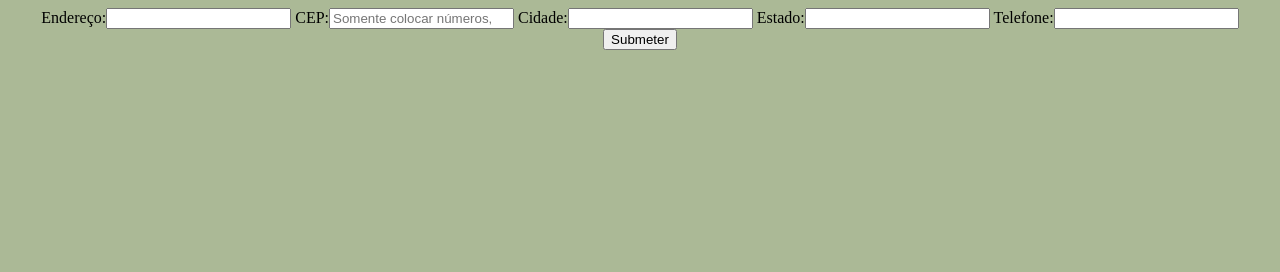
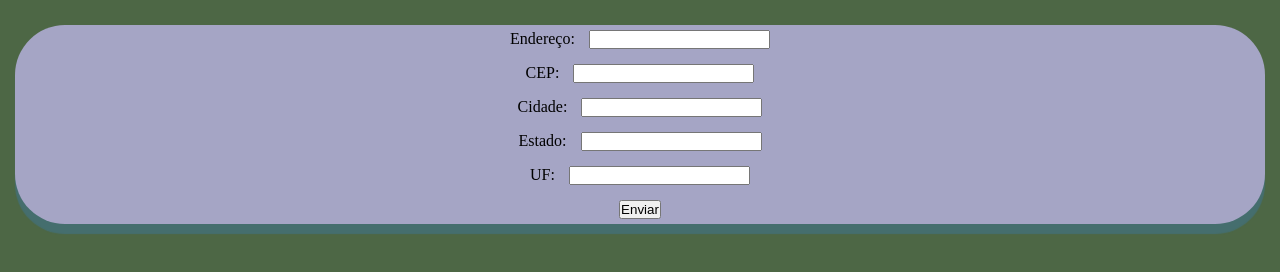
Before and after one commit to AlvaroBViana/WEB-API, a plain HTML site: page index.html in a window 1280 px wide. Drawn offline with Linux system fonts and the light colour scheme.

Commit message:
secondpart

```diff
--- a/index.html
+++ b/index.html
@@ -4,24 +4,31 @@
         <meta charset="UTF-8">
         <meta name="viewport" content="width=device-width, initial-scale=1.0">
         <title>Document</title>
-
+        <link rel="stylesheet" href="styles.css"></link>
     </head>
     <body>
-    <center>
         <main>
                 <form>
-                Endereço:<input type="text" name="Endereço" id="endereco">
-                CEP:<input type="number" name="CEP" id="CEP" placeholder="Somente colocar números, sem traços ou hífens" required>
-                Cidade:<input type="text" name="Cidade" id="Cidade">
-                Estado:<input type="text" name="Estado" id="states">
-                Telefone:<input type="number" name="Número" id="number">
-                <button type="submit" onclick="CEP()">Submeter</button>
+                    <p><label for="address">Endereço:</label>
+                    <input type="text" name="Endereço" id="address">
+
+                    <p><label for="CEP">CEP:</label>
+                    <input type="number" name="CEP" id="CEP" required></p>
+
+                    <p><label for="city">Cidade:</label>
+                    <input type="text" name="Cidade" id="city"></p>
+
+                    <p><label for="states">Estado:</label>
+                    <input type="text" name="Estado" id="states"></p>
+
+                    <p><label for="UF">UF:</label>
+                    <input type="text" name="UF" id="UF"></p>
+
+
+                    <button type="button" onclick="">Enviar</button>
                 </form>
         </main>
-    </center>
-
     </body>
 
-<link rel="stylessheet" href="styles.css"></link>
 <script src="scripts.js"></script>
 </html>
--- a/scripts.js
+++ b/scripts.js
@@ -1,11 +1,15 @@
-// 1. Guarda a CAIXA (necessário para o addEventListener funcionar) e guarda a quantidade do CEP
+// 1. Guarda os valores do HTML;
 const cepinformado = document.getElementById('CEP');
-const tamanhodocep = 8
+const campoEndereco = document.getElementById('address')
+const campoCidade = document.getElementById('city');
+const campoEstado = document.getElementById('states');
+const campoUF = document.getElementById('UF')
 
-// 2. Escuta quando o usuário sai da caixa e condiciona no caso do usuário errar o CEP ou ele vir inexistente
+
+// 2. Escuta quando o usuário sai da caixa e condiciona no caso do usuário errar o CEP ou ele não existir
 cepinformado.addEventListener("blur", function() {
-    if(cepinformado.length != tamanhodocep) {
-        alert('Coloque exatamente o número de 08 dígitos no CEP.')
+    if(cepinformado.value.length != 8) {
+        alert('Coloque exatamente o número de 08 dígitos no CEP (sem hífens ou traços).')
     }
     else {
         fetch(`https://viacep.com.br/ws/${cepinformado.value}/json/`)
@@ -15,12 +19,28 @@ cepinformado.addEventListener("blur", function() {
         }
         else {
             console.log(data)
+            campoEndereco.value = data.logradouro;
+            campoCidade.value = data.localidade;
+            campoEstado.value = data.estado;
+            campoUF.value = data.uf;
+
+            //2.1. Deve-se armazenar as informações do objeto JSON e salvá-las no localStorage
+            localStorage.setItem("dadosCep", JSON.stringify(data))
         }
         })
         .catch(error => console.error('Erro na requisição:', error));
 }});
 
-// 3. Aplica estilo ao body
+//3. Criar um ouvinte de evento ao carregar a página e executar em seguida os dados que ficaram salvos
+    document.addEventListener('DOMContentLoaded', () => {
+    const dadosSalvos = JSON.parse(localStorage.getItem("dadosCep"))
 
-const body = document.querySelector('body');
-body.style.backgroundColor = 'rgb(171, 185, 150)';
+        if (dadosSalvos) {
+            cepinformado.value = dadosSalvos.cep || '';
+            campoEndereco.value = dadosSalvos.logradouro || '';
+            campoCidade.value = dadosSalvos.localidade || '';
+            campoEstado.value = dadosSalvos.estado || '';
+            campoUF.value = dadosSalvos.uf || '';
+        }
+    }
+    )
--- a/styles.css
+++ b/styles.css
@@ -0,0 +1,16 @@
+* {
+    margin: 5px;
+    padding: 0px;
+    box-sizing: border-box;
+    text-align: center;
+}
+
+body {
+    background-color: rgb(77, 103, 69);
+}
+form {
+    margin: 20px auto;
+    box-shadow: 0 10px 1px rgb(69, 110, 110);
+    border-radius: 50px;
+    background-color: rgb(165, 165, 197);
+}
```
Lines whose indentation alone changed are shown as unchanged.
